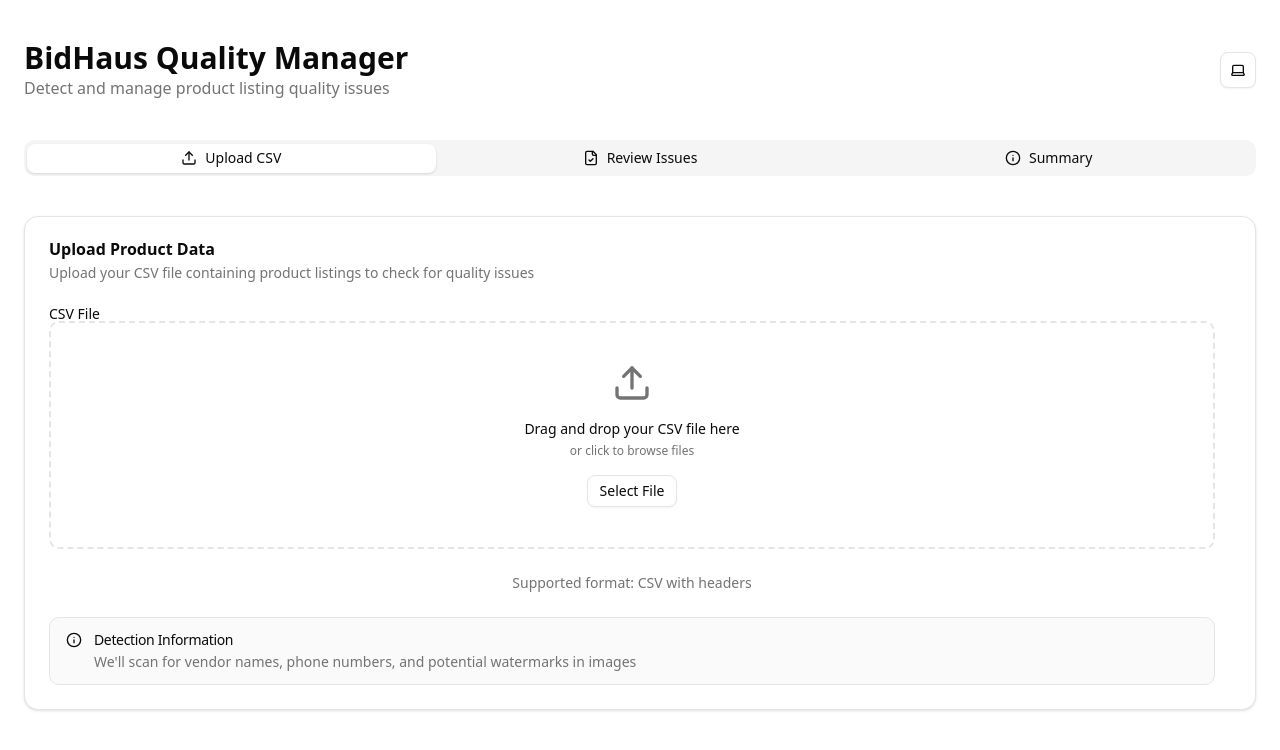
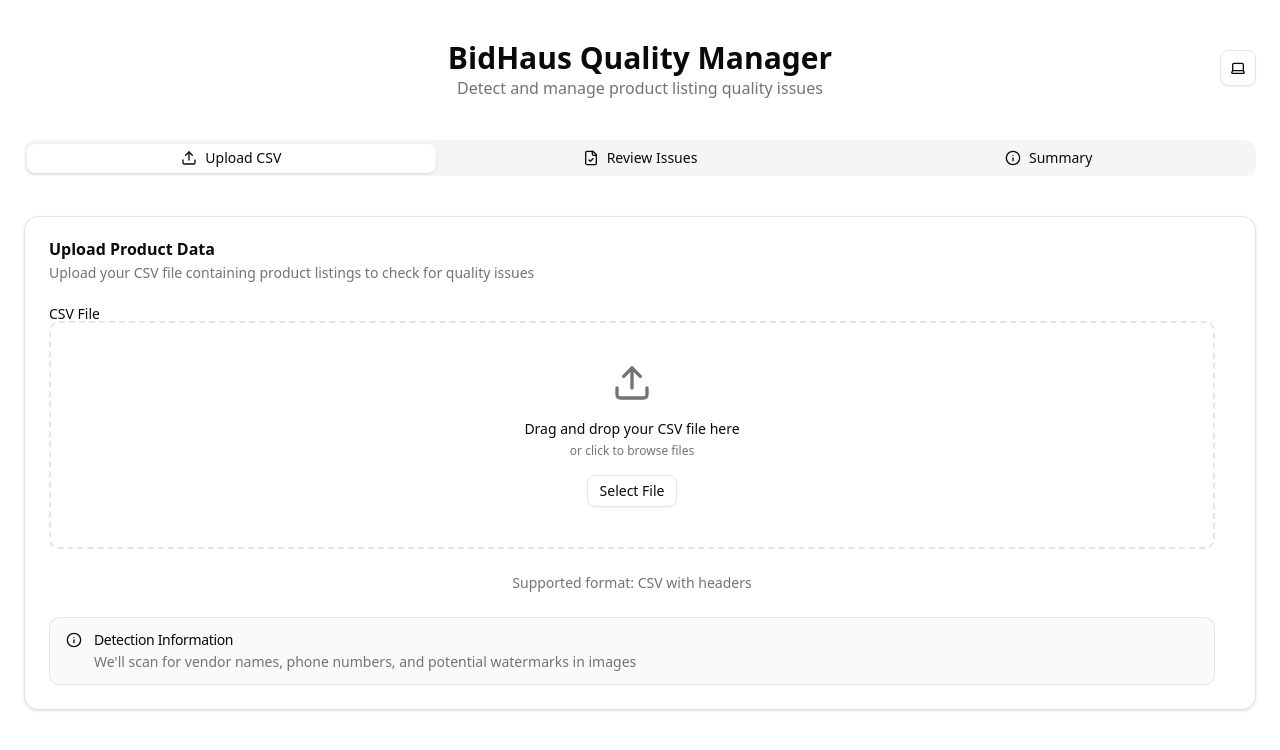
Before and after one commit to AndrewUlloa/bidhaus-intake-etl, a Next.js app: page / in a window 1280 px wide. Shown: the top 750 px of the page. Built offline with nearby package versions, Linux system fonts and the light colour scheme.

Commit message:
Refactor header layout to center title and position theme toggle on the right

```diff
--- a/app/page.tsx
+++ b/app/page.tsx
@@ -332,14 +332,16 @@
   return (
     <div className="container mx-auto py-10 px-4 sm:px-6">
       {/* Desktop header (hidden on small screens) */}
-      <header className="hidden sm:flex sm:items-center sm:justify-between mb-10">
-        <div>
+      <header className="hidden sm:flex sm:items-center mb-10 relative">
+        <div className="w-full text-center">
           <h1 className="text-3xl font-bold">BidHaus Quality Manager</h1>
           <p className="text-muted-foreground">
             Detect and manage product listing quality issues
           </p>
         </div>
-        <ThemeToggle />
+        <div className="absolute right-0">
+          <ThemeToggle />
+        </div>
       </header>
 
       {/* Mobile theme toggle (absolute positioned) */}
```
